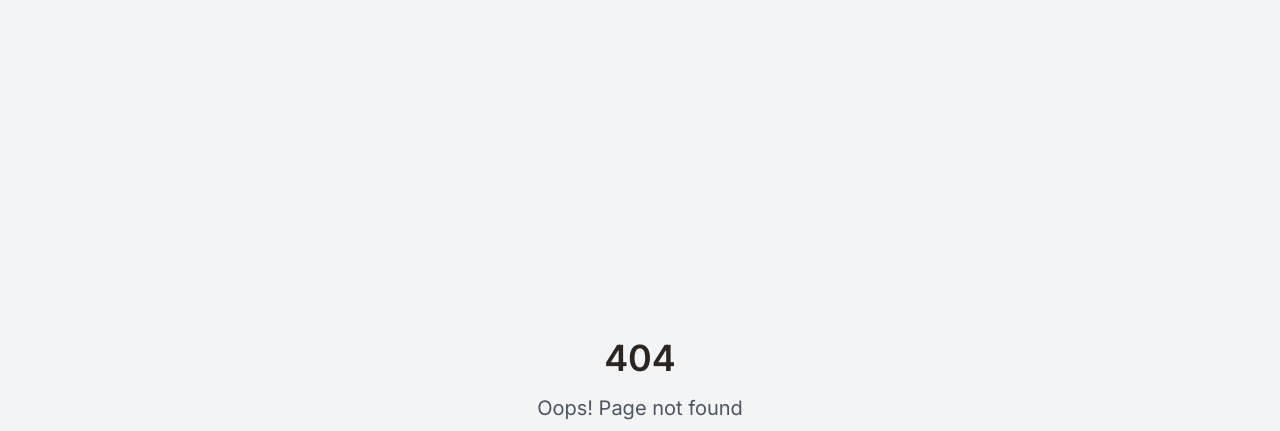
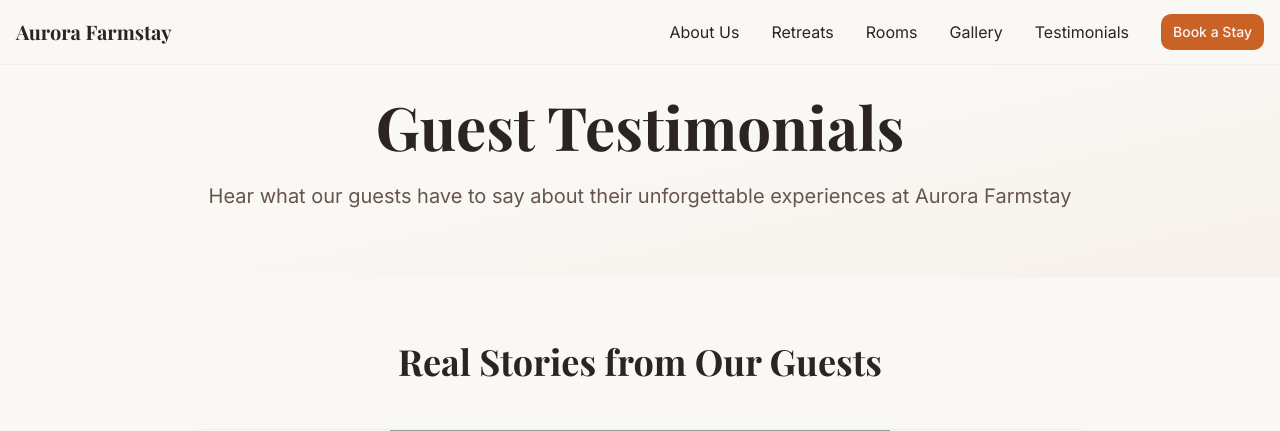
Before and after one commit to BudgetandBrains/aurora-himalayan-retreat, a React (Vite) app: page /testimonials in a window 1280 px wide. Before the commit this address had no page. Shown: the top 431 px of the page. Built offline with nearby package versions, Linux system fonts and the light colour scheme; grey boxes are pictures that could not be loaded; a web font is replaced by a local one.

Commit message:
Add testimonials page

```diff
--- a/src/App.tsx
+++ b/src/App.tsx
@@ -8,6 +8,7 @@ import AboutPage from "./pages/AboutPage";
 import RetreatsPage from "./pages/RetreatsPage";
 import RoomsPage from "./pages/RoomsPage";
 import GalleryPage from "./pages/GalleryPage";
+import TestimonialsPage from "./pages/TestimonialsPage";
 import BookPage from "./pages/BookPage";
 import NotFound from "./pages/NotFound";
 
@@ -25,6 +26,7 @@ const App = () => (
           <Route path="/retreats" element={<RetreatsPage />} />
           <Route path="/rooms" element={<RoomsPage />} />
           <Route path="/gallery" element={<GalleryPage />} />
+          <Route path="/testimonials" element={<TestimonialsPage />} />
           <Route path="/book" element={<BookPage />} />
           {/* ADD ALL CUSTOM ROUTES ABOVE THE CATCH-ALL "*" ROUTE */}
           <Route path="*" element={<NotFound />} />
--- a/src/components/Navigation.tsx
+++ b/src/components/Navigation.tsx
@@ -27,6 +27,9 @@ const Navigation = () => {
             </Link>
             <Link to="/gallery" className="text-foreground hover:text-primary transition-colors">
               Gallery
+            </Link>
+            <Link to="/testimonials" className="text-foreground hover:text-primary transition-colors">
+              Testimonials
             </Link>
             <Button asChild variant="default" size="sm">
               <Link to="/book">Book a Stay</Link>
@@ -77,6 +80,13 @@ const Navigation = () => {
                 Gallery
               </Link>
               <Link
+                to="/testimonials"
+                className="text-foreground hover:text-primary transition-colors px-4 py-2"
+                onClick={() => setIsMenuOpen(false)}
+              >
+                Testimonials
+              </Link>
+              <Link
                 to="/book"
                 className="text-foreground hover:text-primary transition-colors px-4 py-2"
                 onClick={() => setIsMenuOpen(false)}
--- /dev/null
+++ b/src/pages/TestimonialsPage.tsx
@@ -0,0 +1,61 @@
+import Navigation from "@/components/Navigation";
+import Footer from "@/components/Footer";
+import { Card, CardContent } from "@/components/ui/card";
+
+const TestimonialsPage = () => {
+  return (
+    <div className="min-h-screen">
+      <Navigation />
+
+      {/* Hero Section */}
+      <section className="pt-24 pb-16 bg-gradient-to-br from-background via-background/95 to-primary/5">
+        <div className="container mx-auto px-4">
+          <div className="text-center max-w-4xl mx-auto">
+            <h1 className="font-display text-5xl md:text-6xl font-bold text-foreground mb-6">
+              Guest Testimonials
+            </h1>
+            <p className="text-xl text-muted-foreground leading-relaxed">
+              Hear what our guests have to say about their unforgettable experiences at Aurora Farmstay
+            </p>
+          </div>
+        </div>
+      </section>
+
+      {/* Testimonials Section */}
+      <section className="py-16">
+        <div className="container mx-auto px-4">
+          <div className="max-w-4xl mx-auto">
+            <h2 className="font-display text-3xl md:text-4xl font-bold text-center mb-12">
+              Real Stories from Our Guests
+            </h2>
+
+            <div className="grid gap-8">
+              {/* Facebook Post Embed */}
+              <Card className="border-muted/20 overflow-hidden">
+                <CardContent className="p-0">
+                  <div className="flex justify-center">
+                    <iframe
+                      src="https://www.facebook.com/plugins/post.php?href=https%3A%2F%2Fwww.facebook.com%2Fanil.chopra.961%2Fposts%2Fpfbid0DDD9N1FgQ3HiNo5VGwuwrtRbwJsRAbk4D6bhPWAQrmLanJEzAVW1YEndzCbJmE3Vl&show_text=true&width=500"
+                      width="500"
+                      height="684"
+                      style={{border: 'none', overflow: 'hidden'}}
+                      scrolling="no"
+                      frameBorder="0"
+                      allowFullScreen={true}
+                      allow="autoplay; clipboard-write; encrypted-media; picture-in-picture; web-share"
+                      className="max-w-full"
+                    />
+                  </div>
+                </CardContent>
+              </Card>
+            </div>
+          </div>
+        </div>
+      </section>
+
+      <Footer />
+    </div>
+  );
+};
+
+export default TestimonialsPage;
```
